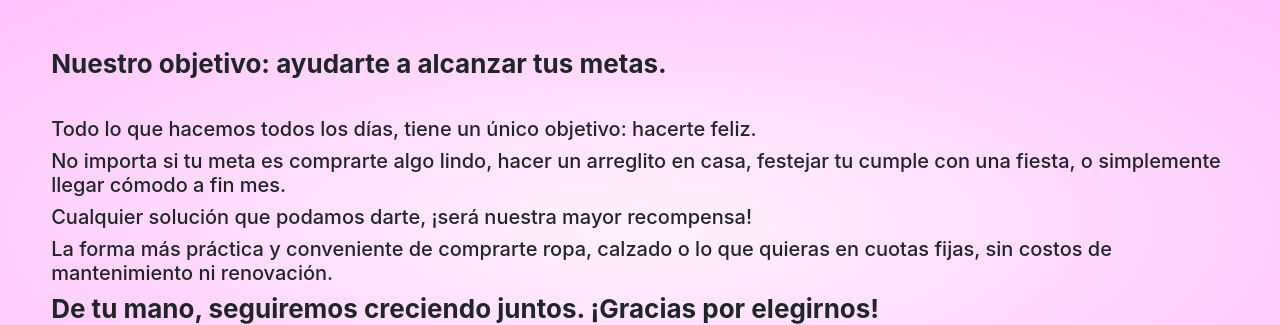
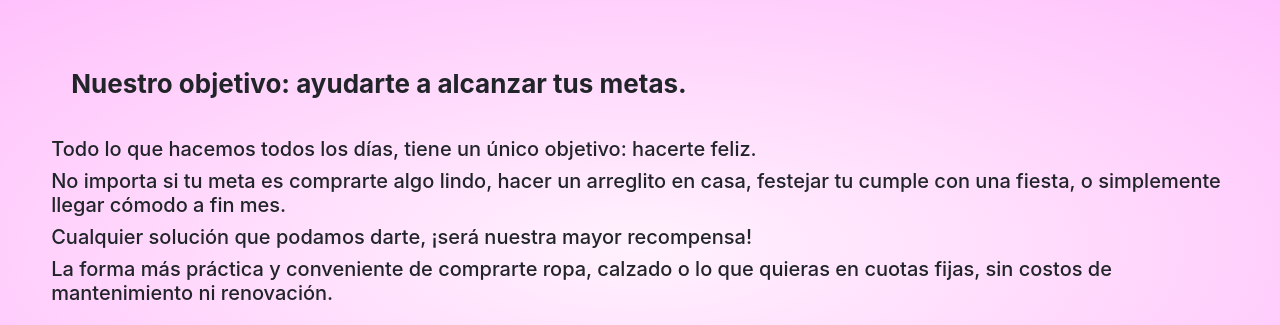
Before and after one commit to rodrigomartin129/coder_js_segunda_entrega, a plain HTML site: page index.html in a window 1280 px wide. Both pictures are taken after a click on the button "Más info". Shown: the part 1060-1385 px from the top of the page. Drawn offline with nearby package versions, Linux system fonts and the light colour scheme.

Commit message:
Entrega Final con mejorado del CSS

```diff
--- a/css/styles.css
+++ b/css/styles.css
@@ -83,7 +83,7 @@ h2{
 .ampliar_quienes_somos {
     background-image: radial-gradient(rgba(255, 237, 252, 0.76), rgba(255, 160, 250, 0.655));
 }
-.contenedor {
+.ampliar_quienes_somos .contenedor {
     padding: 4%;
 }
 
@@ -114,6 +114,9 @@ h2{
 section{
     height: 100%;
     background-color: rgb(235, 235, 235);
+}
+section h1, h3{
+    padding: 20px;
 }
 form{
     padding: 10px 0px;
```
